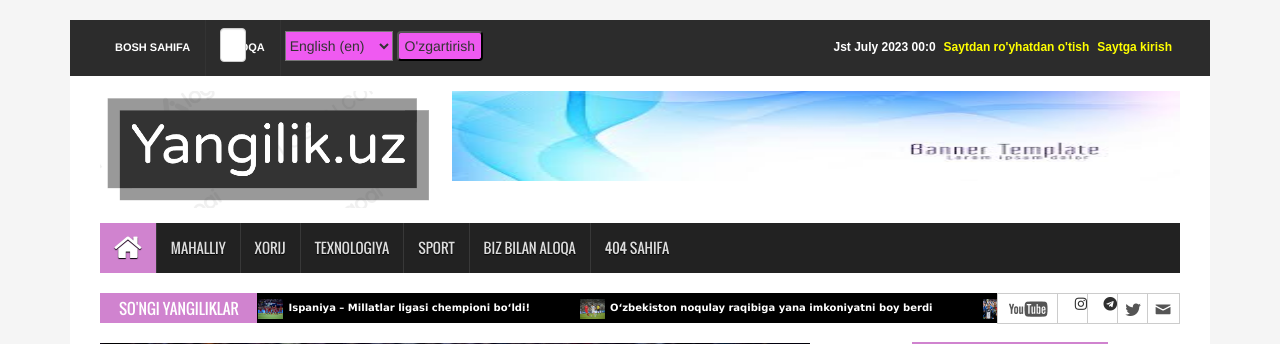
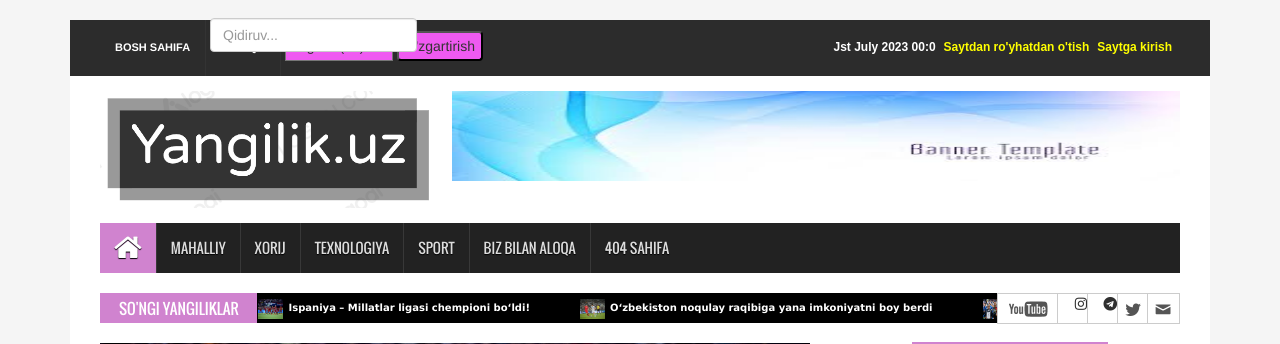
Before and after one commit to Abdualimov07/yanglik, a Django app: page /en/ in a window 1280 px wide. Shown: the top 344 px of the page. Run offline with Django 4.2, Linux system fonts and the light colour scheme; data comes from the database, SQL or seed files in the repository; some libraries are stand-ins or nearby versions.

Commit message:
Update base.html

```diff
--- a/templates/news/base.html
+++ b/templates/news/base.html
@@ -98,7 +98,7 @@
           <!-- Qidiruv qismi boshi -->
           <li>
             <form method="get" action="{% url 'search_result' %}" style="margin-left: 200px; margin-top: 8px; position: fixed; top: 10px; left: 10px;">
-              <input type="search" placeholder="Qidiruv..." class="form-control" name="q" style="position: absolute; top: 10px; left: 10px;">
+              <input type="search" placeholder="Qidiruv..." class="form-control" name="q" >
             </form>
           </li>
           <!-- Qidiruv qismi oxiri -->
```
